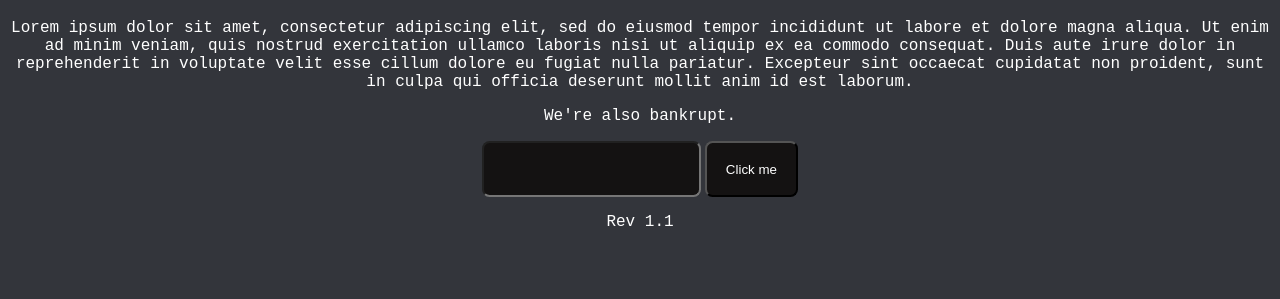
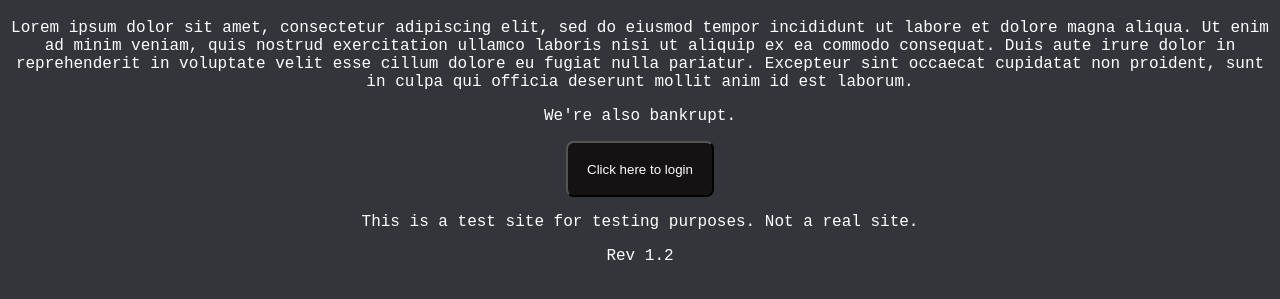
Before and after one commit to RynKT/RynIndustries-Site, a plain HTML site: page index.html in a window 1280 px wide. Shown: the part 99-398 px from the top of the page. Drawn offline with Linux system fonts and the light colour scheme.

Commit message:
Update index.html

```diff
--- a/index.html
+++ b/index.html
@@ -12,19 +12,23 @@
     <p>Lorem ipsum dolor sit amet, consectetur adipiscing elit, sed do eiusmod tempor incididunt ut labore et dolore magna aliqua. Ut enim ad minim veniam, quis nostrud exercitation ullamco laboris nisi ut aliquip ex ea commodo consequat. Duis aute irure dolor in reprehenderit in voluptate velit esse cillum dolore eu fugiat nulla pariatur. Excepteur sint occaecat cupidatat non proident, sunt in culpa qui officia deserunt mollit anim id est laborum.</p>
     <p>We're also bankrupt.</p>
 
-    <input type="text">
-    <input type="button" onclick="testFunc()" value="Click me" />
+    <input type="button" onclick="testFunc()" value="Click here to login" />
 
 
     <script>
         function testFunc() {
-            var name=prompt('your name please')
-            alert('Wow: ' + name);
+            result = false;
+            var x=prompt('Username: ')
+            if (x=="test"){
+                result = true;
+            }
+            alert(result);
        }
       </script>
 
 </body>
 <footer>
-    <p>Rev 1.1</p>
+    <p>This is a test site for testing purposes. Not a real site.</p>
+    <p>Rev 1.2</p>
 </footer>
 </html>
```
